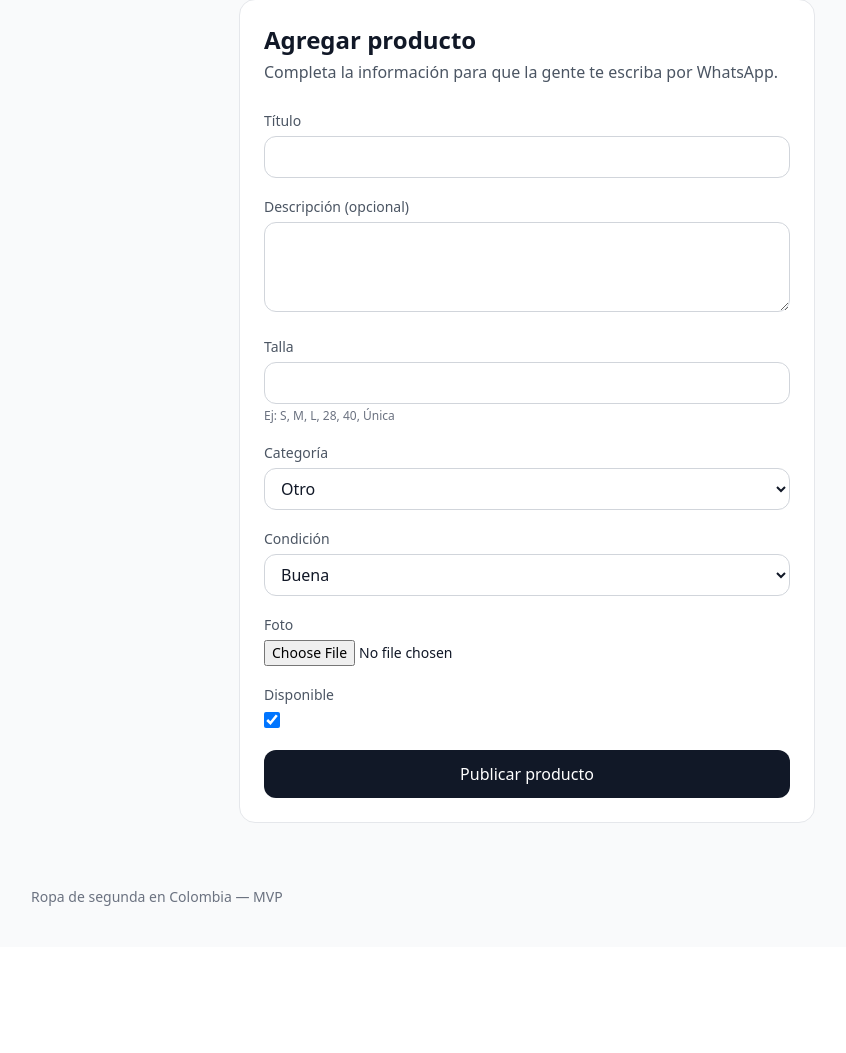
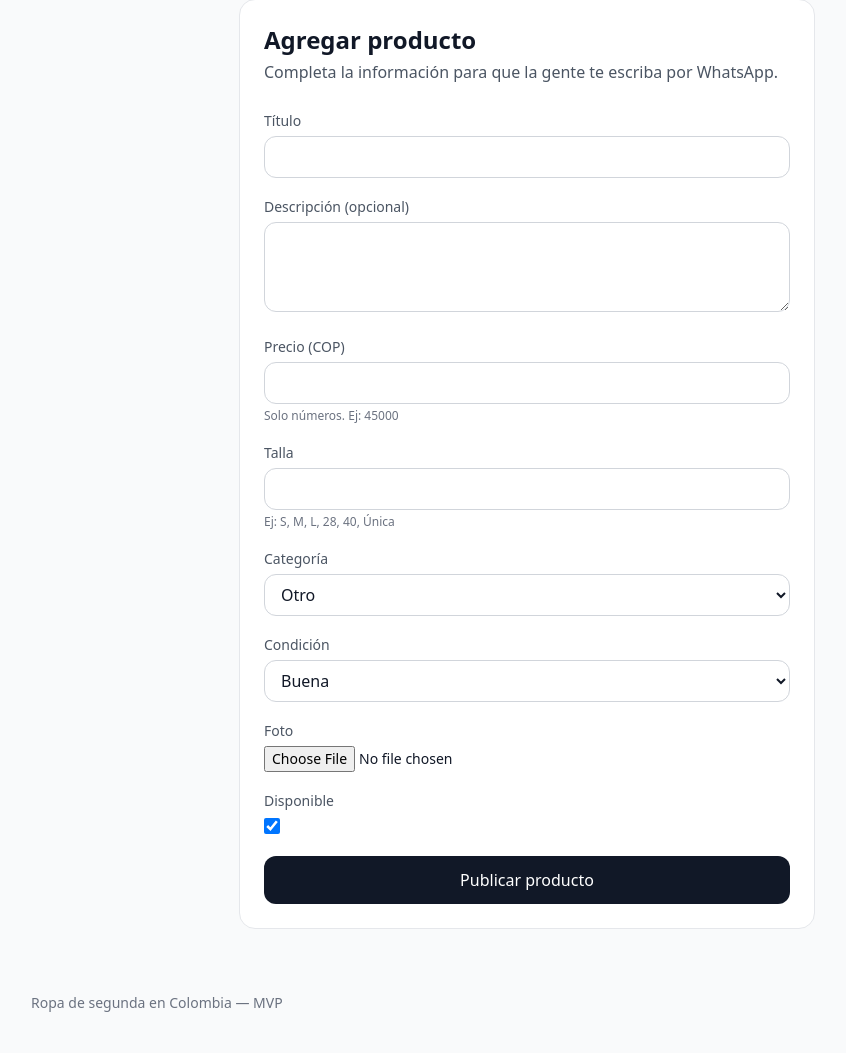
Before and after one commit to StefanyNoguera/recloset, a Django app: page /mi-tienda/productos/nuevo/ in a window 1280 px wide. Shown: the part 126-1179 px from the top of the page, without its empty margins (113-959 px from the left). Before the commit the page ends 1032 px from the top, so only its background shows below. Run offline with Django 5.2, Linux system fonts and the light colour scheme; a user stored in the database is signed in; tables that the repository leaves empty hold one stand-in row (values such as "Sample post"); some libraries are stand-ins or nearby versions.

Commit message:
Corrected misspelled variable

```diff
--- a/market/forms.py
+++ b/market/forms.py
@@ -27,11 +27,11 @@ class StoreProfileForm(forms.ModelForm):
 class ItemForm(forms.ModelForm):
     class Meta:
         model = Item
-        fields = ["title", "description", "price_cop", "size", "category", "condition", "photo", "is_available"]
+        fields = ["title", "description", "price", "size", "category", "condition", "photo", "is_available"]
         labels = {
             "title": "Título",
             "description": "Descripción (opcional)",
-            "price_cop": "Precio (COP)",
+            "price": "Precio (COP)",
             "size": "Talla",
             "category": "Categoría",
             "condition": "Condición",
@@ -39,7 +39,7 @@ class ItemForm(forms.ModelForm):
             "is_available": "Disponible",
         }
         help_texts = {
-            "price_cop": "Solo números. Ej: 45000",
+            "price": "Solo números. Ej: 45000",
             "size": "Ej: S, M, L, 28, 40, Única",
         }
         widgets = {
@@ -50,7 +50,7 @@ class ItemForm(forms.ModelForm):
                 "class": "w-full rounded-xl border border-gray-300 px-3 py-2 focus:outline-none focus:ring-2 focus:ring-gray-900",
                 "rows": 3
             }),
-            "price_cop": forms.NumberInput(attrs={
+            "price": forms.NumberInput(attrs={
                 "class": "w-full rounded-xl border border-gray-300 px-3 py-2 focus:outline-none focus:ring-2 focus:ring-gray-900"
             }),
             "size": forms.TextInput(attrs={
--- a/market/templates/market/my_store.html
+++ b/market/templates/market/my_store.html
@@ -37,7 +37,7 @@
           <div>
             <p class="font-medium">{{ item.title }}</p>
             <p class="text-sm text-gray-600">
-              ${{ item.price_cop }} COP · Talla {{ item.size }} · {{ item.get_category_display }}
+              ${{ item.price }} COP · Talla {{ item.size }} · {{ item.get_category_display }}
               {% if not item.is_available %} · <span class="text-red-600">No disponible</span>{% endif %}
             </p>
             <p class="text-xs text-gray-500 mt-1">Clics WhatsApp: {{ item.whatsapp_clicks }}</p>
--- a/market/templates/market/store_detail.html
+++ b/market/templates/market/store_detail.html
@@ -38,7 +38,7 @@
 
           <div class="p-3">
             <h3 class="font-medium leading-snug">{{ item.title }}</h3>
-            <p class="mt-1 font-semibold">${{ item.price_cop }} COP</p>
+            <p class="mt-1 font-semibold">${{ item.price }} COP</p>
             <p class="text-sm text-gray-600">Talla: {{ item.size }}</p>
           </div>
         </a>
```
